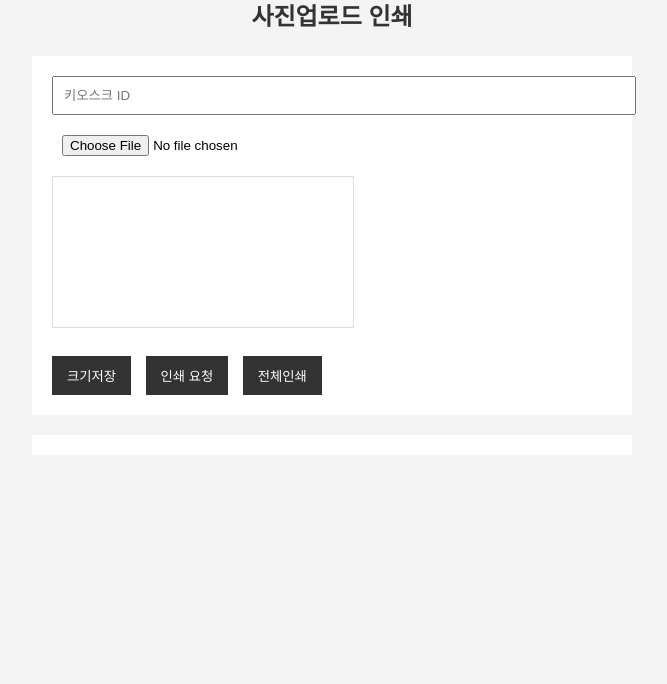
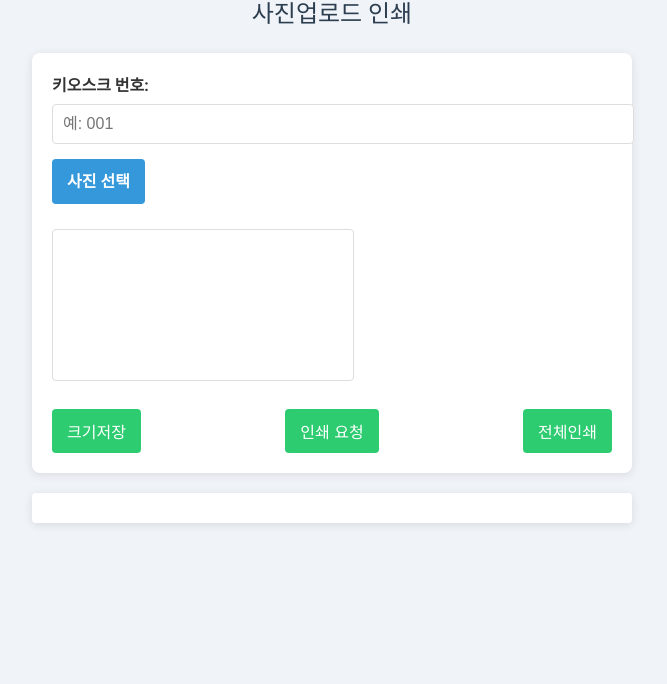
Before and after one commit to hansale1/qr2, a website: page public/index.html in a window 1280 px wide. Shown: the part 116-800 px from the top of the page, without its empty margins (308-975 px from the left). Drawn offline with Linux system fonts and the light colour scheme.

Commit message:
이미지 이동 4번째

```diff
--- a/public/index.html
+++ b/public/index.html
@@ -4,6 +4,10 @@
     <meta charset="UTF-8" />
     <meta name="viewport" content="width=device-width, initial-scale=1.0" />
     <title>HANA STUDIO</title>
+    <link
+      href="https://fonts.googleapis.com/css2?family=Roboto:wght@300;400;700&display=swap"
+      rel="stylesheet"
+    />
     <link rel="stylesheet" href="styles.css" />
   </head>
   <body>
@@ -11,14 +15,22 @@
       <h1>HANA STUDIO</h1>
       <h2>사진업로드 인쇄</h2>
       <form id="uploadForm">
-        <input type="text" id="kioskIdInput" placeholder="키오스크 ID" />
-        <input type="file" id="photoInput" accept="image/*" />
+        <div class="input-group">
+          <label for="kioskIdInput">키오스크 번호:</label>
+          <input type="text" id="kioskIdInput" placeholder="예: 001" />
+        </div>
+        <div class="input-group">
+          <label for="photoInput" class="file-input-label">사진 선택</label>
+          <input type="file" id="photoInput" accept="image/*" />
+        </div>
         <div id="imageEditor">
           <canvas id="imageCanvas"></canvas>
         </div>
-        <button type="button" id="cropButton">크기저장</button>
-        <button type="button" id="printButton">인쇄 요청</button>
-        <button type="button" id="fullPrintButton">전체인쇄</button>
+        <div class="button-group">
+          <button type="button" id="cropButton">크기저장</button>
+          <button type="button" id="printButton">인쇄 요청</button>
+          <button type="button" id="fullPrintButton">전체인쇄</button>
+        </div>
       </form>
       <div id="result"></div>
     </div>
--- a/public/script.js
+++ b/public/script.js
@@ -100,7 +100,7 @@ document.addEventListener("DOMContentLoaded", () => {
   }
 
   function getResizeHandle(x, y) {
-    const handleSize = 20;
+    const handleSize = 30; // Increased handle size
     const handles = [
       { name: "topLeft", x: cropRegion.x, y: cropRegion.y },
       { name: "topRight", x: cropRegion.x + cropRegion.width, y: cropRegion.y },
@@ -137,7 +137,7 @@ document.addEventListener("DOMContentLoaded", () => {
   }
 
   function resizeCropRegion(x, y) {
-    const minSize = 20;
+    const minSize = 30;
     switch (resizeHandle) {
       case "topLeft":
         cropRegion.width = Math.max(
@@ -190,7 +190,7 @@ document.addEventListener("DOMContentLoaded", () => {
       cropRegion.height
     );
 
-    const handleSize = 10;
+    const handleSize = 20; // Increased handle size
     ctx.fillStyle = "white";
     ctx.strokeStyle = "red";
     ctx.lineWidth = 2;
@@ -248,7 +248,7 @@ document.addEventListener("DOMContentLoaded", () => {
   async function requestPrint(isFullPrint) {
     const kioskId = kioskIdInput.value;
     if (!kioskId) {
-      resultDiv.textContent = "키오스크 ID를 입력해주세요.";
+      resultDiv.textContent = "키오스크 번호를 입력해주세요.";
       return;
     }
 
--- a/public/styles.css
+++ b/public/styles.css
@@ -1,65 +1,116 @@
 body {
-  font-family: Arial, sans-serif;
+  font-family: "Roboto", sans-serif;
   line-height: 1.6;
   margin: 0;
   padding: 0;
-  background-color: #f4f4f4;
+  background-color: #f0f4f8;
+  color: #333;
 }
 
 .container {
   width: 90%;
   max-width: 600px;
   margin: auto;
-  overflow: hidden;
   padding: 20px;
 }
 
 h1,
 h2 {
-  color: #333;
+  color: #2c3e50;
   text-align: center;
+}
+
+h1 {
+  font-size: 2.5em;
+  margin-bottom: 0;
+}
+
+h2 {
+  font-size: 1.5em;
+  font-weight: 300;
+  margin-top: 0;
 }
 
 form {
   background: #fff;
   padding: 20px;
   margin-bottom: 20px;
+  border-radius: 8px;
+  box-shadow: 0 2px 10px rgba(0, 0, 0, 0.1);
 }
 
-input[type="text"],
-input[type="file"] {
+.input-group {
+  margin-bottom: 15px;
+}
+
+label {
+  display: block;
+  margin-bottom: 5px;
+  font-weight: bold;
+}
+
+input[type="text"] {
   width: 100%;
   padding: 10px;
-  margin-bottom: 10px;
+  border: 1px solid #ddd;
+  border-radius: 4px;
+  font-size: 16px;
 }
 
-button {
+.file-input-label {
   display: inline-block;
   padding: 10px 15px;
-  background: #333;
+  background: #3498db;
   color: #fff;
-  border: none;
+  border-radius: 4px;
   cursor: pointer;
-  margin-right: 10px;
+  transition: background 0.3s;
 }
 
-button:hover {
-  background: #555;
+.file-input-label:hover {
+  background: #2980b9;
+}
+
+input[type="file"] {
+  display: none;
 }
 
 #imageEditor {
-  position: relative;
-  margin-bottom: 20px;
+  margin: 20px 0;
 }
 
 #imageCanvas {
   max-width: 100%;
   height: auto;
   border: 1px solid #ddd;
+  border-radius: 4px;
+}
+
+.button-group {
+  display: flex;
+  justify-content: space-between;
+  margin-top: 20px;
+}
+
+button {
+  padding: 10px 15px;
+  background: #2ecc71;
+  color: #fff;
+  border: none;
+  border-radius: 4px;
+  cursor: pointer;
+  transition: background 0.3s;
+  font-size: 16px;
+}
+
+button:hover {
+  background: #27ae60;
 }
 
 #result {
   background: #fff;
-  padding: 10px;
+  padding: 15px;
   margin-top: 20px;
+  border-radius: 4px;
+  box-shadow: 0 2px 10px rgba(0, 0, 0, 0.1);
 }
```
